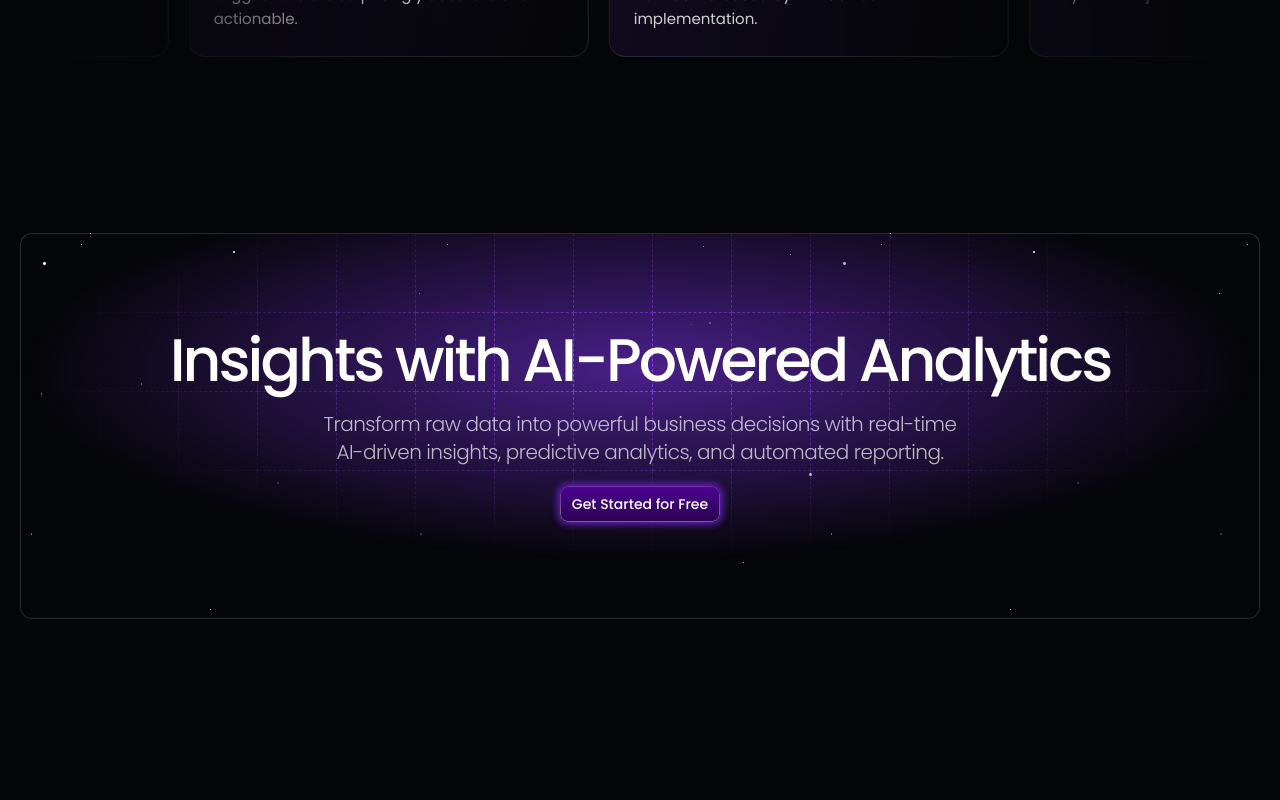
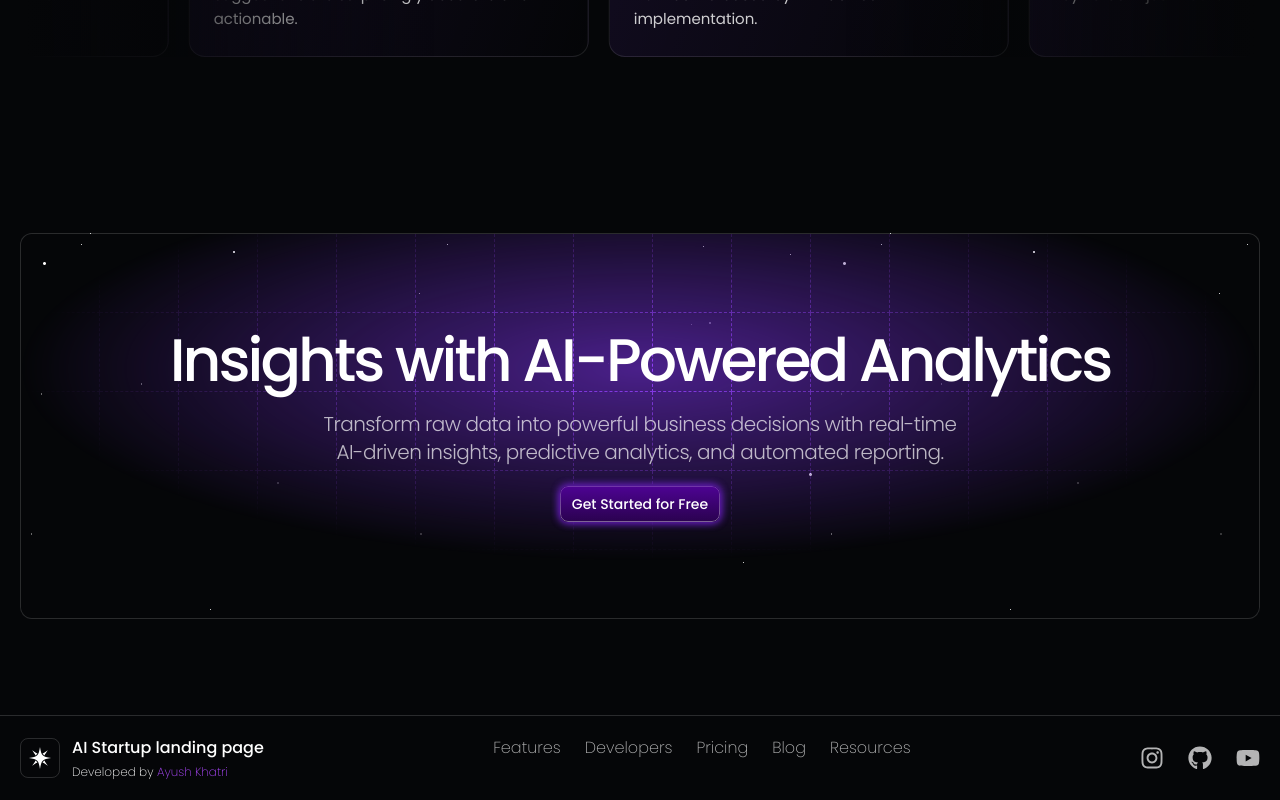
Before and after one commit to ayush-khatrii/saas-landing-page, a Next.js app: page / in a window 1280 px wide. Shown: the part 2689-3489 px from the top of the page. Before the commit the page ends 3404 px from the top, so only its background shows below. Built offline with nearby package versions, Linux system fonts and the light colour scheme.

Commit message:
feat: Added footer section

```diff
--- a/app/page.js
+++ b/app/page.js
@@ -1,4 +1,5 @@
 import CallToAction from '@/components/CallToAction'
+import Footer from '@/components/Footer'
 import Hero from '@/components/Hero'
 import LogoTicker from '@/components/LogoTicker'
 import Navbar from '@/components/Navbar'
@@ -15,6 +16,7 @@ const page = () => {
       <Showcase />
       <Testimonials />
       <CallToAction />
+      <Footer />
     </>
   )
 }
--- /dev/null
+++ b/components/Footer.jsx
@@ -0,0 +1,36 @@
+import { FaInstagram, FaGithub, FaYoutube } from "react-icons/fa"
+import { GiPolarStar } from "react-icons/gi"
+
+const Footer = () => {
+  return (
+    <footer className="border-t border-white/15 py-5">
+      <div className="container mx-auto px-5">
+        <div className="flex flex-col justify-between lg:flex-row gap-8">
+          <div className="relative flex items-center gap-3 cursor-pointer">
+            <div className="border h-10 w-10 inline-flex justify-center items-center rounded-lg border-white/15 cursor-pointer">
+              <GiPolarStar className="w-6 h-6" />
+            </div>
+            <div className="flex flex-col items-center justify-center">
+              <div className="font-medium">AI Startup landing page</div>
+              <div className="mt-1 text-xs w-full font-extralight">Developed by <a href="https://ayushkhatri.site" target="_blank" className="text-purple-500"> Ayush Khatri</a></div>
+            </div>
+          </div>
+          <nav className="flex flex-col lg:flex-row gap-5 lg:gap-6 ">
+            <a href="#" className="text-white/70 font-extralight hover:text-purple-600 hover:underline transition-all duration-300 ease-in-out md:text-base text-sm">Features</a>
+            <a href="#" className="text-white/70 font-extralight hover:text-purple-600 hover:underline transition-all duration-300 ease-in-out md:text-base text-sm">Developers</a>
+            <a href="#" className="text-white/70 font-extralight hover:text-purple-600 hover:underline transition-all duration-300 ease-in-out md:text-base text-sm">Pricing</a>
+            <a href="#" className="text-white/70 font-extralight hover:text-purple-600 hover:underline transition-all duration-300 ease-in-out md:text-base text-sm">Blog</a>
+            <a href="#" className="text-white/70 font-extralight hover:text-purple-600 hover:underline transition-all duration-300 ease-in-out md:text-base text-sm">Resources</a>
+          </nav>
+          <div className="flex gap-6 items-center">
+            <FaInstagram className="h-6 w-6  text-white/70 hover:text-purple-600 scale-3d hover:scale-105 transition-all duration-200 ease-out cursor-pointer" />
+            <FaGithub className="h-6 w-6  text-white/70 hover:text-purple-600 scale-3d hover:scale-105 transition-all duration-200 ease-out cursor-pointer" />
+            <FaYoutube className="h-6 w-6  text-white/70 hover:text-purple-600 scale-3d hover:scale-105 transition-all duration-200 ease-out cursor-pointer" />
+          </div>
+        </div>
+      </div>
+    </footer>
+  )
+}
+
+export default Footer
```
